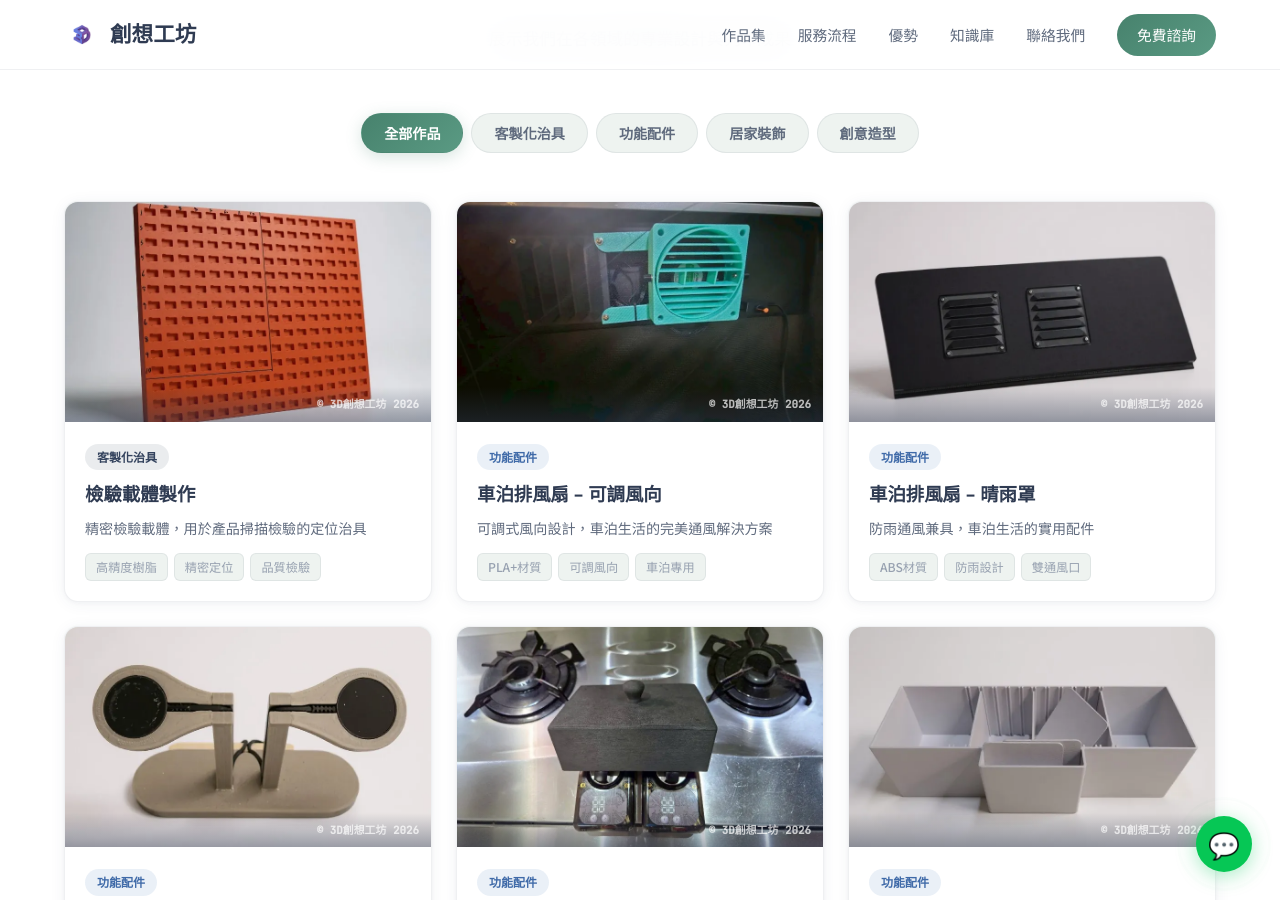
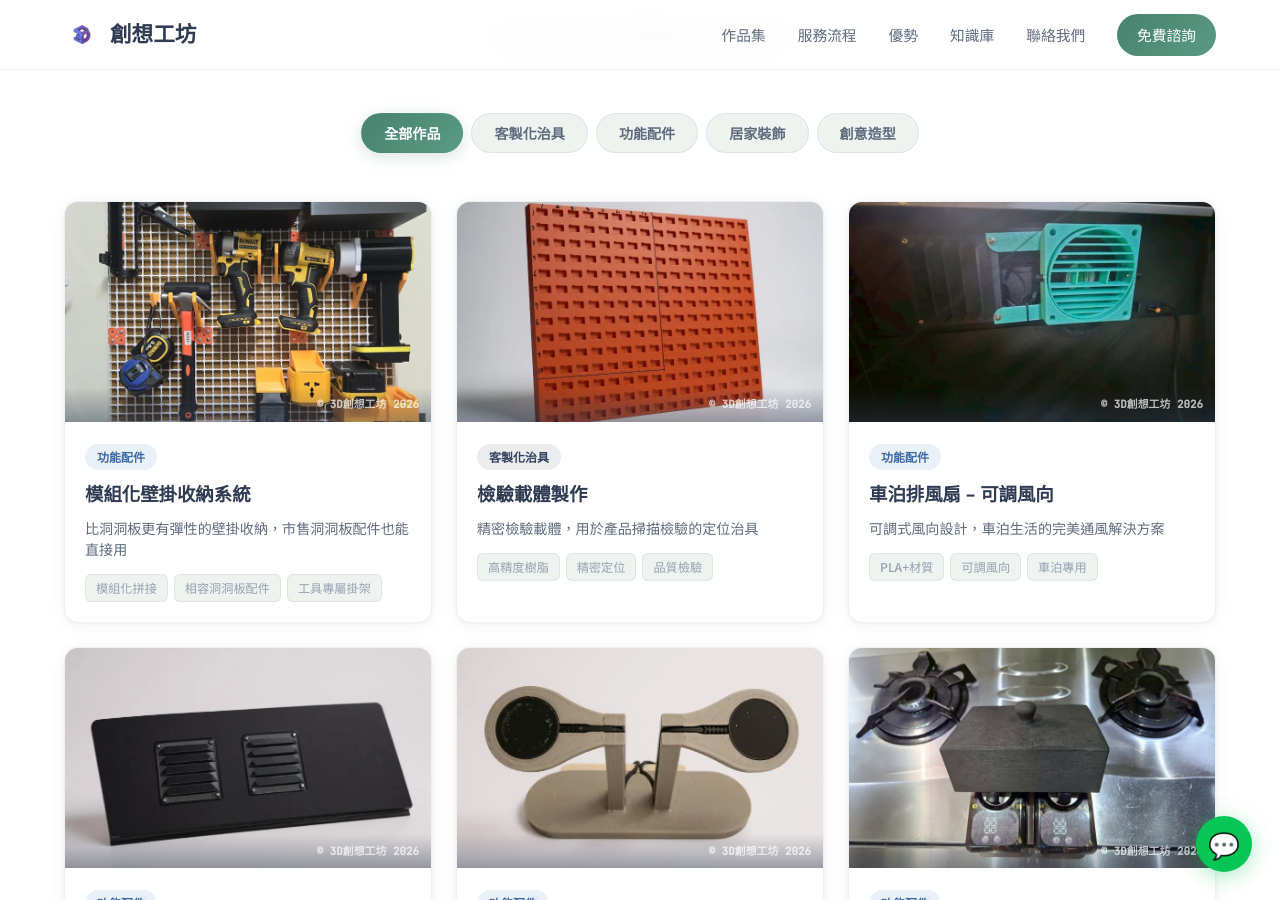
Before and after one commit to 10wang-creat/3d-workshop1, a Jekyll site: the page built from index.html, in a window 1280 px wide and 900 px high, scrolled down 1105 px. Built offline with Jekyll 4.4.1, drawn with Linux system fonts in a browser that asks for light colours.

Commit message:
新增作品

```diff
--- a/_data/portfolio.yml
+++ b/_data/portfolio.yml
@@ -1,6 +1,20 @@
 # 作品集 — 全站唯一資料來源
 # 欄位：id / title / category / category_name / desc(短) / detail(長) / specs(清單) / image / icon
 # category 對應標籤色：production / functional / decorative / creative
+
+- id: 17
+  title: 模組化壁掛收納系統
+  category: functional
+  category_name: 功能配件
+  icon: "🔧"
+  image: modular-wall-storage.jpg
+  desc: 比洞洞板更有彈性的壁掛收納，市售洞洞板配件也能直接用
+  detail: 自行設計的模組化壁掛收納系統。網格面板以連接件拼接固定，牆面多大就拼多大，之後也能再擴充。掛架、層板、置物盒都依照實際工具的外型量身設計，電動工具、電池、螺絲起子、噴罐各有專屬位置，拿取歸位一目了然。網格規格相容市面上的洞洞板配件，原有的掛勾可以繼續使用。可依您的工具與牆面尺寸客製規劃。
+  specs:
+    - 模組化拼接
+    - 相容洞洞板配件
+    - 工具專屬掛架
+    - 可客製擴充
 
 - id: 1
   title: 檢驗載體製作
```
Also changed, not shown: assets/images/modular-wall-storage.jpg (added), assets/images/modular-wall-storage.webp (added).
